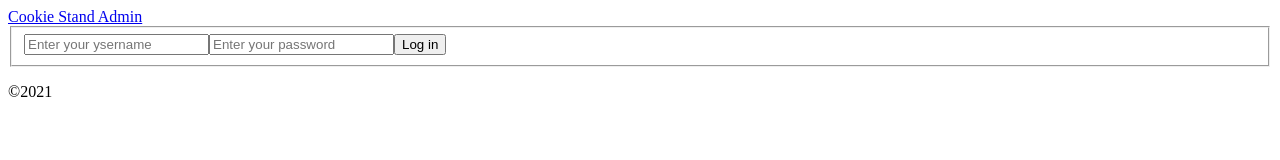
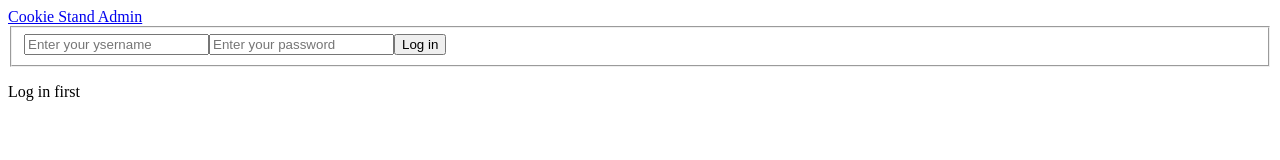
Before and after one commit to faisalabuzaid/cookie-stand-admin, a Next.js app: page / in a window 1280 px wide. Shown: the top 160 px of the page. Built offline with nearby package versions, Linux system fonts and the light colour scheme.

Commit message:
feature: add Login Form, ready to deploy

```diff
--- a/components/Footer.js
+++ b/components/Footer.js
@@ -1,8 +1,19 @@
 export default function Footer({action}) {
 
     return (
-        <footer className="absolute bottom-0 w-full px-8 py-4 bg-green-500">
-            <p>{action.length} Locations World Wide</p>
-        </footer>
+        <div className="text-center">
+            <>
+        { action[1] ?
+            <footer className="absolute bottom-0 w-full px-8 py-4 bg-green-500">
+            <p>{action[0].length} Locations World Wide</p>
+            </footer>
+            :
+
+            <footer className="absolute bottom-0 w-full px-8 py-4 bg-green-500">
+            <p> Log in first</p>
+            </footer>
+        }
+        </>
+        </div>
     )
 }
--- a/pages/index.js
+++ b/pages/index.js
@@ -1,14 +1,16 @@
-import { useState } from "react";
-import Form from "../components/Form"
 import LoginForm from "../components/Login-form";
 import axios from 'axios'
+import { useState } from "react";
+import Form from "../components/Form";
 import Table from "../components/Table";
+import Footer from "../components/Footer";
 
 export default function Home({ children }) {
-  const [data, setData] = useState({});
-  const result = JSON.stringify(data)
+  const [totalPerHour, setTotalPerHour] = useState(0);
+  const [cookieStands, setCookieStands] = useState([])
   const [tokens, setTokens] = useState()
   const [isLoggedIn, setLoggedIn] = useState(false)
+
   async function getToken(userData) {
     // this function get tokens from API using the username and password
     try {
@@ -23,17 +25,17 @@ export default function Home({ children }) {
   }
   return (
     <div>
-      {isLoggedIn ? <><Form action={[data, setData]} />
-        <div className="text-center text-gray-700">
-          <Table stands={[data]}/>
-        </div>
+      {isLoggedIn ?
+      <>
+      <div>
+      <Form action={[cookieStands, setCookieStands, setTotalPerHour, totalPerHour]} />
+      <Table stands={[cookieStands, totalPerHour]}/>
+      </div>
       </>
         :
         <LoginForm submitLogin={getToken} />
       }
-      <footer className="absolute bottom-0 w-full px-8 py-4 bg-green-500">
-        <p>&copy;2021</p>
-      </footer>
+      <Footer className="absolute bottom-0 w-full px-8 py-4 bg-green-500" action={[cookieStands, isLoggedIn]}/>
     </div>
   )
 }
```
